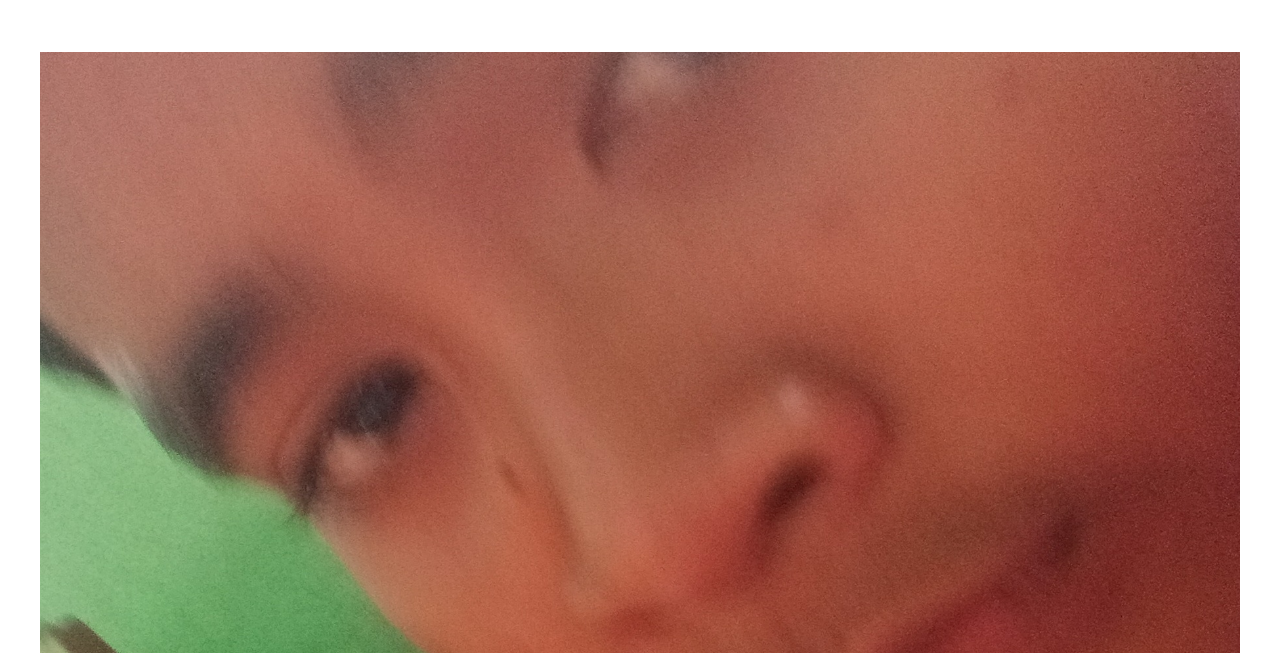
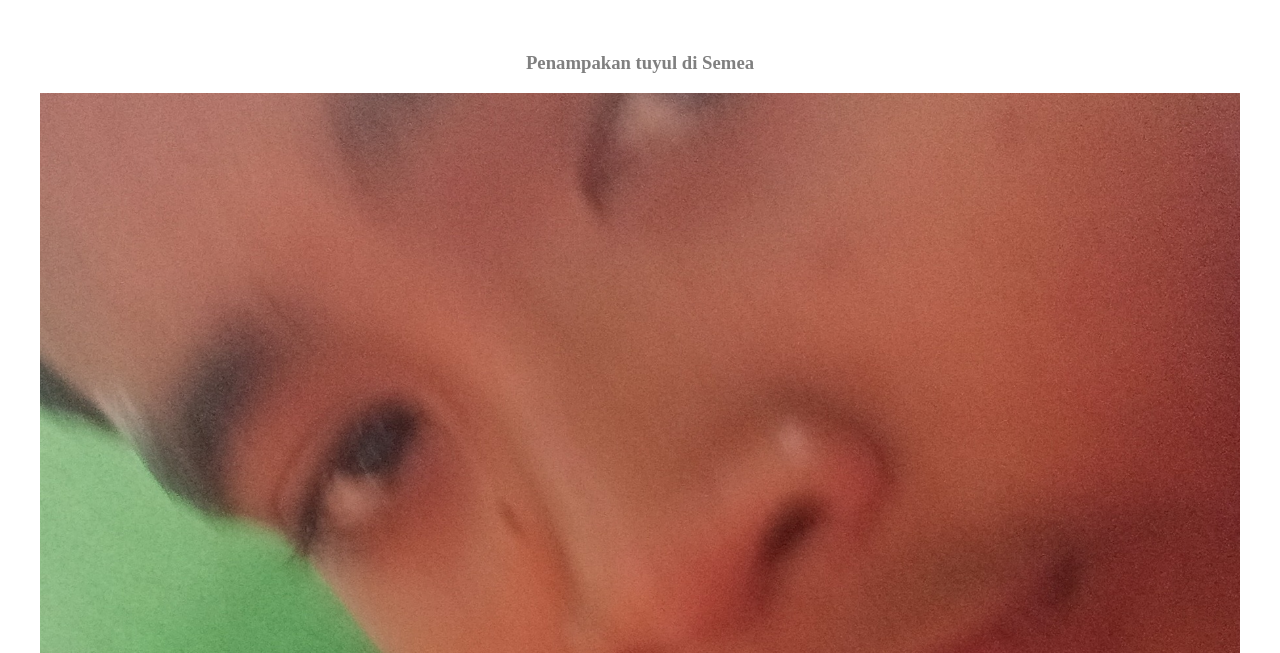
Before and after one commit to Qris-tian/LutpiGanteng, a plain HTML site: page index.html in a window 1280 px wide. Shown: the part 147-800 px from the top of the page. Drawn offline with Linux system fonts and the light colour scheme.

Commit message:
update index.html

```diff
--- a/index.html
+++ b/index.html
@@ -18,8 +18,15 @@
         width: 95%;
         margin-bottom: 25px;
       }
+
+      h3 {
+        display: block;
+        text-align: center;
+        color: gray;
+      }
     </style>
     <h1><strong>Lutpi Ganteng</strong></h1>
+    <h3>Penampakan tuyul di Semea</h3>
     <div class="gambar">
       <img src="lutpi1.jpg">
       <img src="lutpi2.jpg">
```
